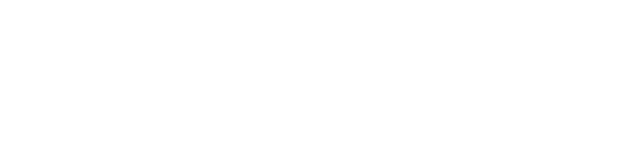
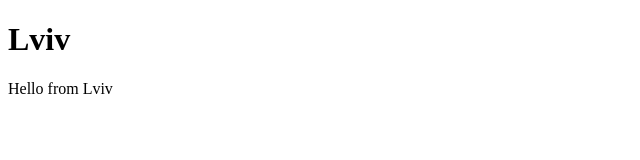
Before and after one commit to MariyaRashkevych/Cities-4, a plain HTML site: page index.html in a window 1280 px wide. Shown: the whole page, without its empty margins (0-640 px from the left). Drawn offline with Linux system fonts and the light colour scheme.

Commit message:
new message2

```diff
--- a/index.html
+++ b/index.html
@@ -7,6 +7,7 @@
     <title>Cities</title>
 </head>
 <body>
-
+   <h1>Lviv</h1>
+   <div> Hello from Lviv</div>
 </body>
 </html>
```
